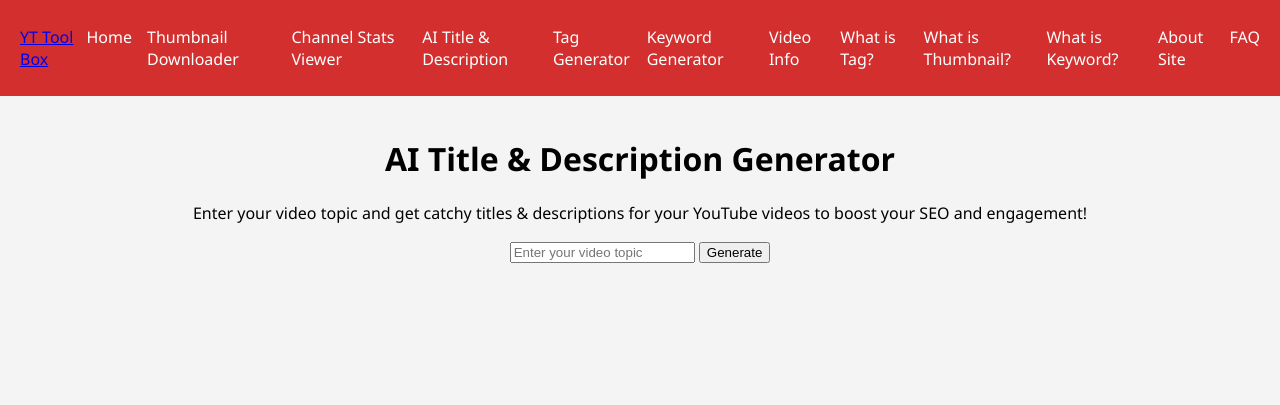
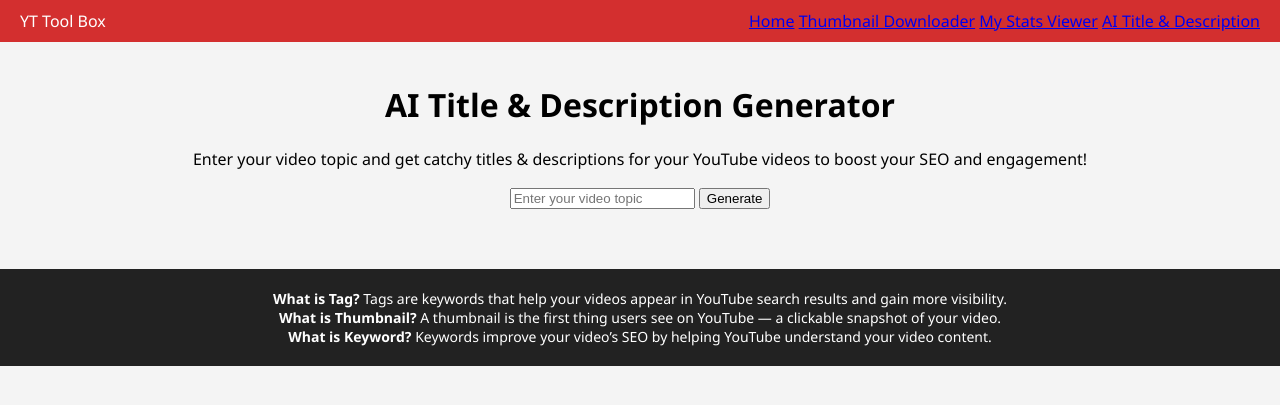
Before and after one commit to sandeep780049/yt-tool-box, a Flask app: page /ai in a window 1280 px wide. Shown: the top 405 px of the page. Run offline with Flask 3, Linux system fonts and the light colour scheme; some libraries are stand-ins or nearby versions.

Commit message:
Update layout.html

```diff
--- a/templates/layout.html
+++ b/templates/layout.html
@@ -1,45 +1,39 @@
-<!-- templates/layout.html -->
 <!DOCTYPE html>
 <html lang="en">
 <head>
     <meta charset="UTF-8">
     <meta name="viewport" content="width=device-width, initial-scale=1.0">
     <title>YT Tool Box</title>
-    <meta name="description" content="YT Tool Box - All-in-One YouTube Tools for channel growth. Generate tags, keywords, titles, download thumbnails & more!">
     <link rel="stylesheet" href="{{ url_for('static', filename='style.css') }}">
-    <script src="https://kit.fontawesome.com/a076d05399.js" crossorigin="anonymous"></script>
+    <link rel="icon" href="https://upload.wikimedia.org/wikipedia/commons/0/09/YouTube_full-color_icon_%282017%29.svg">
 </head>
 <body>
-    <nav class="navbar">
-        <div class="navbar-brand">
-            <a href="{{ url_for('index') }}">YT Tool Box</a>
-            <button class="hamburger" onclick="toggleMenu()">☰</button>
-        </div>
-        <ul class="nav-links" id="navLinks">
-            <li><a href="{{ url_for('index') }}">Home</a></li>
-            <li><a href="{{ url_for('thumbnail') }}">Thumbnail Downloader</a></li>
-            <li><a href="{{ url_for('stats') }}">Channel Stats Viewer</a></li>
-            <li><a href="{{ url_for('ai') }}">AI Title & Description</a></li>
-            <li><a href="{{ url_for('tags') }}">Tag Generator</a></li>
-            <li><a href="{{ url_for('keywords') }}">Keyword Generator</a></li>
-            <li><a href="{{ url_for('video_info') }}">Video Info</a></li>
-            <li><a href="{{ url_for('what_is_tag') }}">What is Tag?</a></li>
-            <li><a href="{{ url_for('what_is_thumbnail') }}">What is Thumbnail?</a></li>
-            <li><a href="{{ url_for('what_is_keyword') }}">What is Keyword?</a></li>
-            <li><a href="{{ url_for('about_site') }}">About Site</a></li>
-            <li><a href="{{ url_for('faq') }}">FAQ</a></li>
-        </ul>
-    </nav>
 
-    <main>
+    <header class="navbar">
+        <div class="nav-title">YT Tool Box</div>
+        <nav class="nav-links">
+            <a href="{{ url_for('index') }}">Home</a>
+            <a href="{{ url_for('thumbnail') }}">Thumbnail Downloader</a>
+            <a href="{{ url_for('stats') }}">My Stats Viewer</a>
+            <a href="{{ url_for('ai') }}">AI Title & Description</a>
+        </nav>
+    </header>
+
+    <main class="main-content">
         {% block content %}{% endblock %}
     </main>
 
-    <script>
-        function toggleMenu() {
-            const menu = document.getElementById("navLinks");
-            menu.classList.toggle("show");
-        }
-    </script>
+    <footer class="footer">
+        <div>
+            <strong>What is Tag?</strong> Tags are keywords that help your videos appear in YouTube search results and gain more visibility.
+        </div>
+        <div>
+            <strong>What is Thumbnail?</strong> A thumbnail is the first thing users see on YouTube — a clickable snapshot of your video.
+        </div>
+        <div>
+            <strong>What is Keyword?</strong> Keywords improve your video’s SEO by helping YouTube understand your video content.
+        </div>
+    </footer>
+
 </body>
 </html>
```
